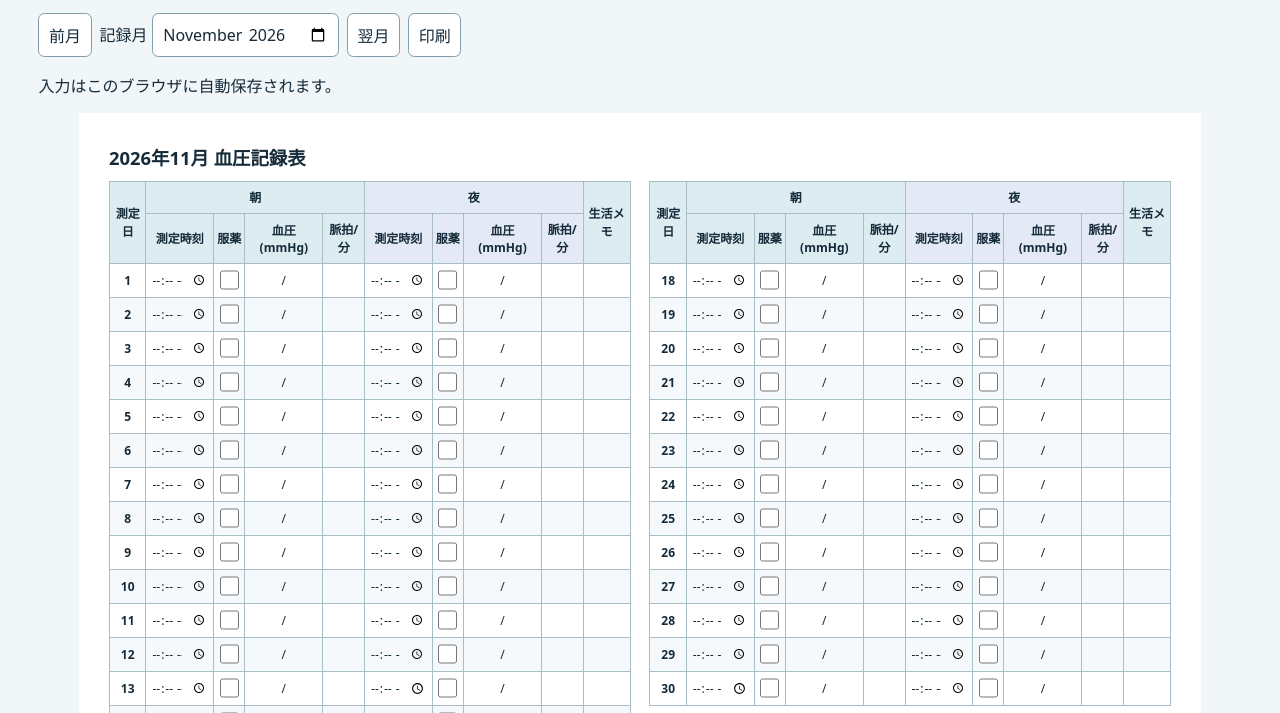
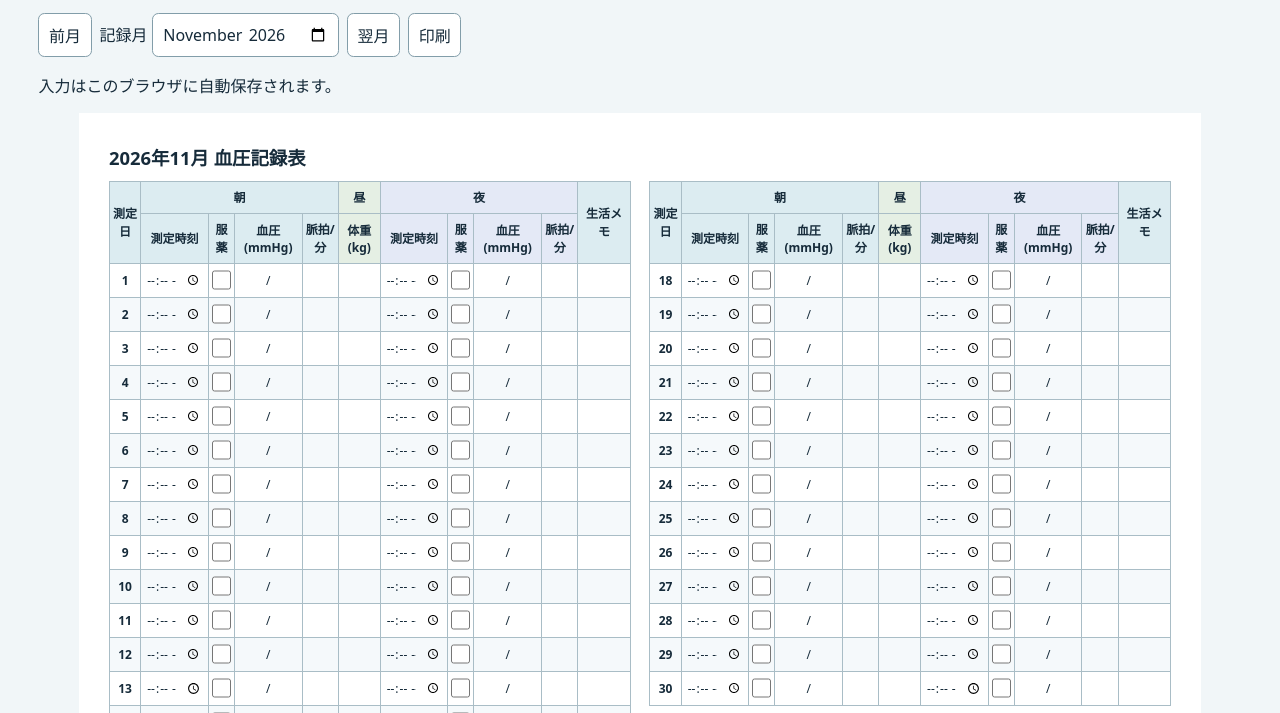
Before and after one commit to m-miyawaki-m/blood-pressure-log, a plain HTML site: page index.html in a window 1280 px wide. Shown: the part 87-800 px from the top of the page. Drawn offline with Linux system fonts and the light colour scheme.

Commit message:
Record daily weight in midday column

```diff
--- a/app.js
+++ b/app.js
@@ -25,9 +25,10 @@ function measurementField(container, day, period, name, type, label) {
   input.type = type;
   input.setAttribute('aria-label', `${day}日 ${period} ${label}`.trim());
   if (type === 'number') {
-    input.min = '1';
+    input.min = name === 'weight' ? '0.1' : '1';
     input.max = '999';
-    input.inputMode = 'numeric';
+    input.step = name === 'weight' ? '0.1' : '1';
+    input.inputMode = name === 'weight' ? 'decimal' : 'numeric';
   }
   if (type === 'checkbox') {
     input.checked = records[key] === true;
@@ -42,7 +43,9 @@ function measurementField(container, day, period, name, type, label) {
   };
   input.addEventListener('input', () => {
     if (!input.validity.valid) {
-      status.textContent = '数値は1〜999の整数で入力してください。';
+      status.textContent = name === 'weight'
+        ? '体重は0.1〜999 kgの範囲で、小数第1位まで入力してください。'
+        : '数値は1〜999の整数で入力してください。';
       return;
     }
     records[key] = value();
@@ -66,7 +69,7 @@ function makeTable(first, last) {
   const table = document.createElement('table');
   table.setAttribute('aria-label', label);
   const widths = document.createElement('colgroup');
-  for (const width of [7, 13, 6, 15, 8, 13, 6, 15, 8, 9]) {
+  for (const width of [6, 13, 5, 13, 7, 8, 13, 5, 13, 7, 10]) {
     const column = document.createElement('col');
     column.style.width = `${width}%`;
     widths.append(column);
@@ -77,6 +80,10 @@ function makeTable(first, last) {
   const columns = head.insertRow();
   cell(groups, 'th', '測定日', { rowspan: 2, scope: 'col' });
   for (const [period, className] of [['朝', 'morning'], ['夜', 'night']]) {
+    if (period === '夜') {
+      cell(groups, 'th', '昼', { class: 'noon' });
+      cell(columns, 'th', '体重 (kg)', { scope: 'col', class: 'noon' });
+    }
     cell(groups, 'th', period, { colspan: 4, class: className });
     for (const heading of ['測定時刻', '服薬', '血圧 (mmHg)', '脈拍/分']) {
       cell(columns, 'th', heading, { scope: 'col', class: className });
@@ -88,6 +95,9 @@ function makeTable(first, last) {
     const row = body.insertRow();
     cell(row, 'th', String(day), { scope: 'row' });
     for (const period of ['朝', '夜']) {
+      if (period === '夜') {
+        measurementField(row.insertCell(), day, '昼', 'weight', 'number', '体重 (kg)');
+      }
       measurementField(row.insertCell(), day, period, 'time', 'time', '測定時刻');
       measurementField(row.insertCell(), day, period, 'med', 'checkbox', '服薬');
       const pressure = row.insertCell();
--- a/style.css
+++ b/style.css
@@ -15,6 +15,7 @@ table { border-collapse: collapse; width: 100%; table-layout: fixed; background:
 th, td { border: 1px solid #a9bdc6; padding: 0.15rem; text-align: center; }
 thead th { padding-block: 0.4rem; background: #dcecf1; }
 .night { background: #e4e9f6; }
+.noon { background: #e5efe4; }
 tbody tr:nth-child(even) { background: #f5f9fb; }
 tbody tr { height: 9mm; }
 td input { width: 100%; min-width: 0; height: 7mm; box-sizing: border-box; border: 1px solid transparent; border-radius: 0.2rem; background: transparent; text-align: center; padding: 0.1rem; }
```
